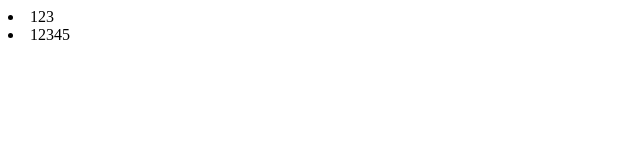
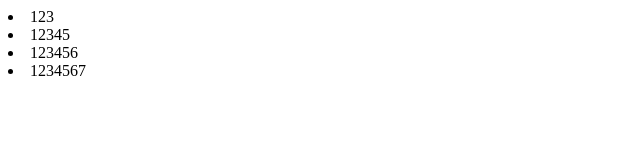
Before and after one commit to brothers-truecode/worktest1, a plain HTML site: page index.html in a window 1280 px wide. Shown: the whole page, without its empty margins (0-640 px from the left). Drawn offline with Linux system fonts and the light colour scheme.

Commit message:
3 commit

```diff
--- a/index.html
+++ b/index.html
@@ -9,5 +9,7 @@
 <body>
     <li>123</li>
     <li>12345</li>
+    <li>123456</li>
+    <li>1234567</li>
 </body>
 </html>
```
